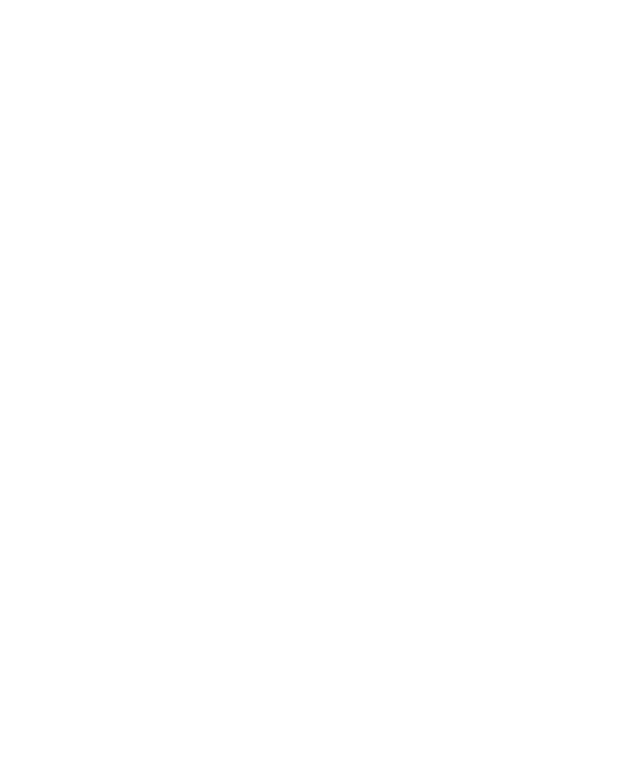
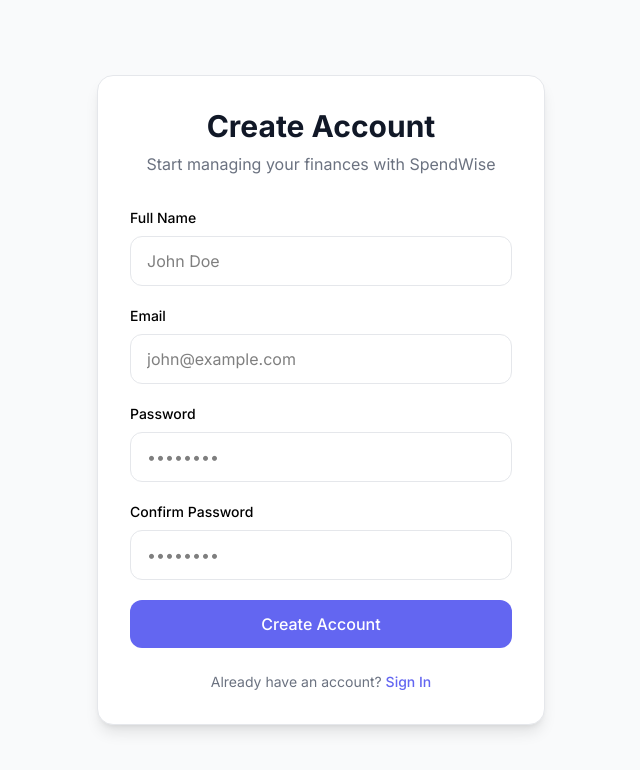
Before and after one commit to Nitesh-77-notty/Expenses_Tracker, a React app in the folder frontend/: page /register in a window 1280 px wide. Before the commit this address had no page. Shown: the top 770 px of the page, without its empty margins (319-959 px from the left). Built offline with nearby package versions, Linux system fonts and the light colour scheme; the HTML template or start-up script is replaced by a standard one.

Commit message:
Feat: add register page UI

```diff
--- a/frontend/src/App.jsx
+++ b/frontend/src/App.jsx
@@ -7,11 +7,14 @@
 import Budgets from "./pages/Budgets";
 import Analytics from "./pages/Analytics";
 import Login from "./pages/Login";
+import Register from "./pages/Register.jsx";
 
 const App = () => {
   return (
     <Routes>
-      <Route path="/" element={<Login />} />
+      <Route path="/login" element={<Login />} />
+      <Route path="/register" element={<Register />} />
+
       <Route
         path="/"
         element={
--- /dev/null
+++ b/frontend/src/pages/Register.jsx
@@ -0,0 +1,78 @@
+import React from "react";
+
+const Register = () => {
+  return (
+    <div className="min-h-screen bg-[var(--color-background)] flex">
+      <div className="flex-1 flex items-center justify-center p-6">
+        <div className="w-full max-w-md bg-[var(--color-surface)] border border-[var(--color-border)] rounded-2xl shadow-lg p-8">
+          <div className="mb-8 text-center">
+            <h2 className="text-3xl font-bold text-[var(--color-text-primary)]">
+              Create Account
+            </h2>
+            <p className="mt-2 text-[var(--color-text-muted)]">
+              Start managing your finances with SpendWise
+            </p>
+          </div>
+
+          <form className="space-y-5">
+            <div>
+              <label className="block mb-2 text-sm font-medium">
+                Full Name
+              </label>
+              <input
+                type="text"
+                placeholder="John Doe"
+                className="w-full px-4 py-3 rounded-xl border border-[var(--color-border)]"
+              />
+            </div>
+
+            <div>
+              <label className="block mb-2 text-sm font-medium">Email</label>
+              <input
+                type="email"
+                placeholder="john@example.com"
+                className="w-full px-4 py-3 rounded-xl border border-[var(--color-border)]"
+              />
+            </div>
+
+            <div>
+              <label className="block mb-2 text-sm font-medium">Password</label>
+              <input
+                type="password"
+                placeholder="••••••••"
+                className="w-full px-4 py-3 rounded-xl border border-[var(--color-border)]"
+              />
+            </div>
+
+            <div>
+              <label className="block mb-2 text-sm font-medium">
+                Confirm Password
+              </label>
+              <input
+                type="password"
+                placeholder="••••••••"
+                className="w-full px-4 py-3 rounded-xl border border-[var(--color-border)]"
+              />
+            </div>
+
+            <button
+              type="submit"
+              className="w-full bg-[var(--color-accent)] text-white py-3 rounded-xl font-medium"
+            >
+              Create Account
+            </button>
+          </form>
+
+          <p className="text-center mt-6 text-sm text-[var(--color-text-muted)]">
+            Already have an account?{" "}
+            <button className="text-[var(--color-accent)] font-medium">
+              Sign In
+            </button>
+          </p>
+        </div>
+      </div>
+    </div>
+  );
+};
+
+export default Register;
```
